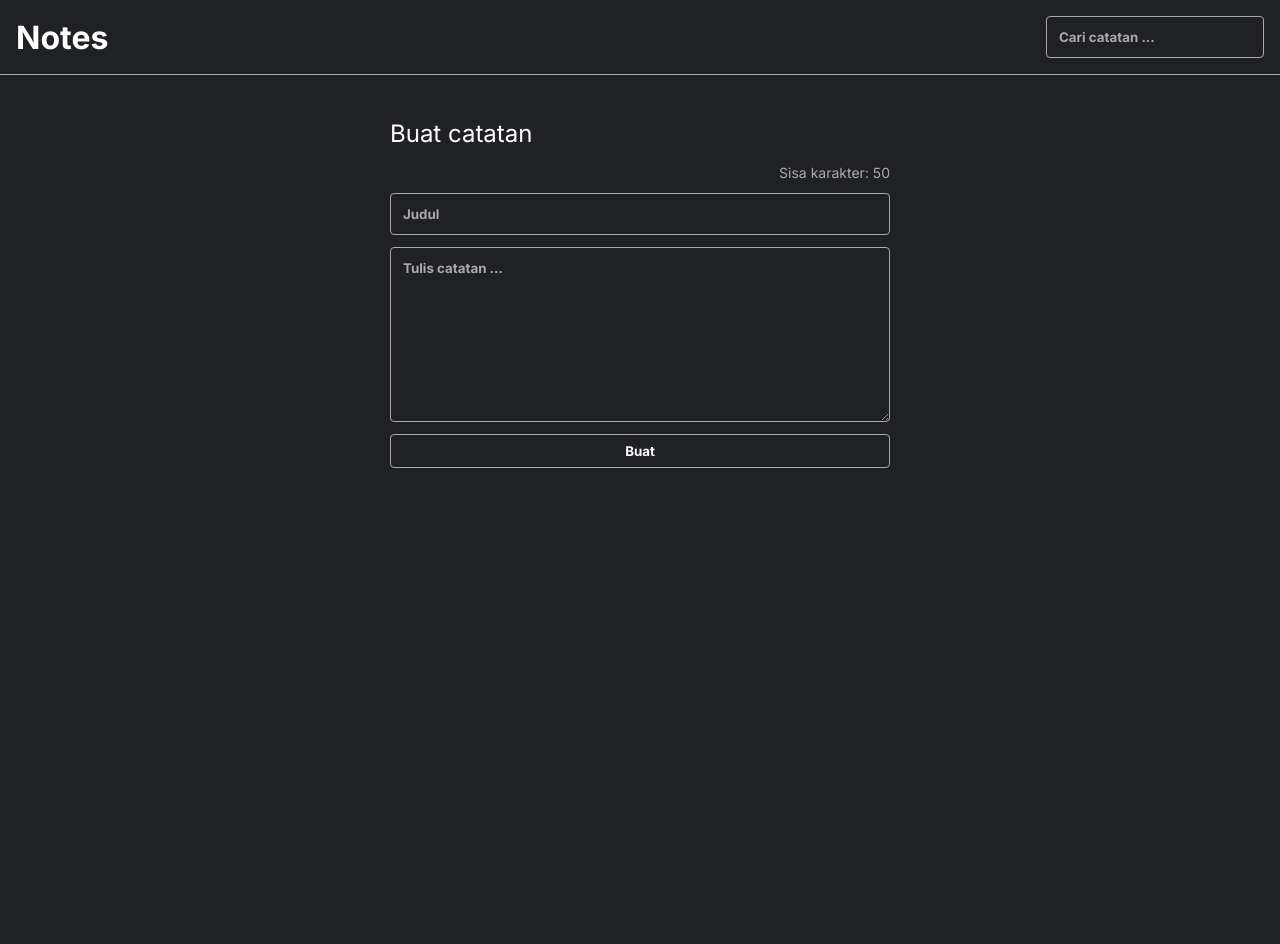
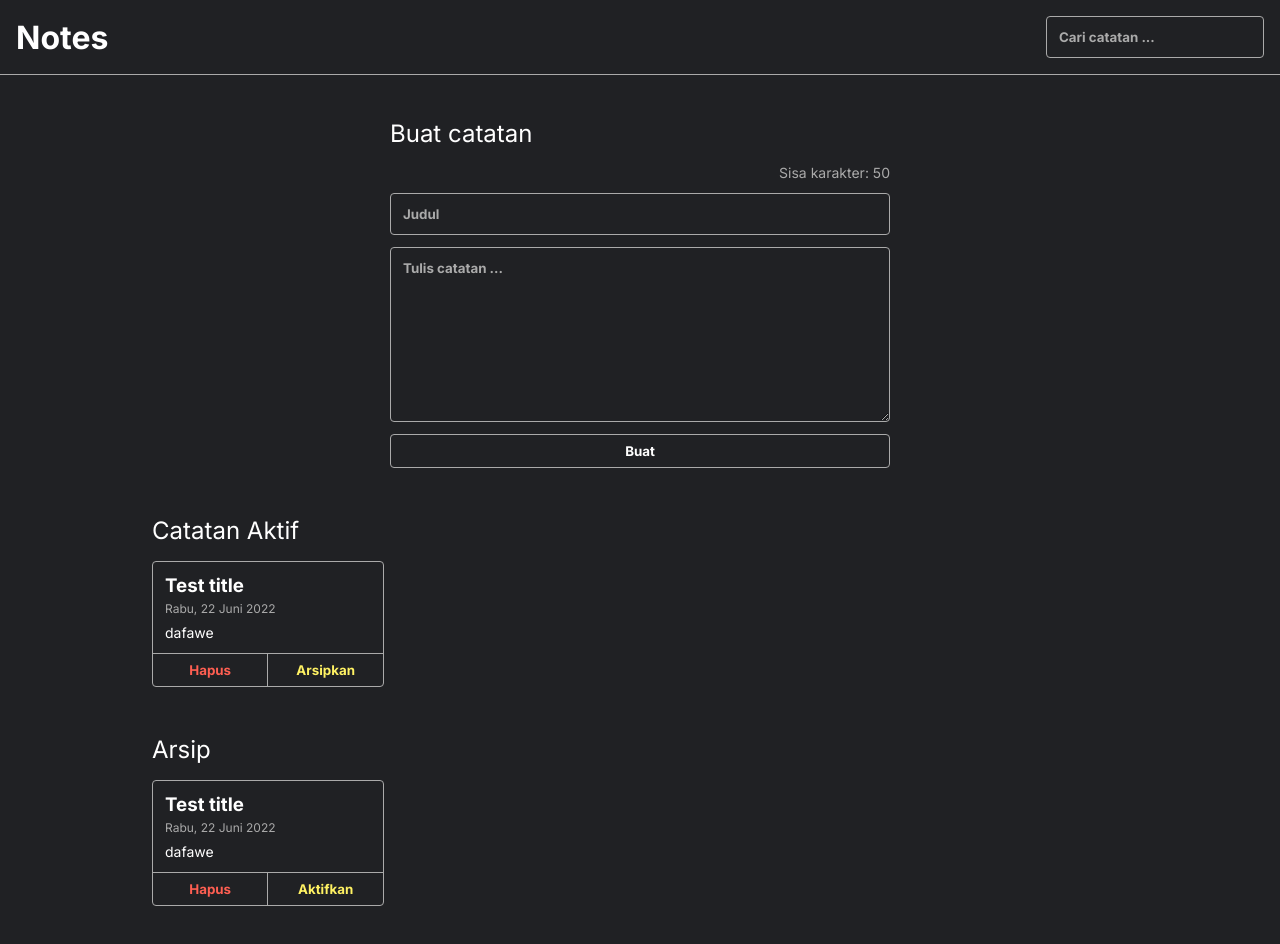
Before and after one commit to stevelukis/react-personal-notes, a React (Create React App) app: page / in a window 1280 px wide. Shown: the top 944 px of the page. Before the commit the page ends 800 px from the top, so only its background shows below. Built offline with nearby package versions, Linux system fonts and the light colour scheme.

Commit message:
Add noteCard.js

```diff
--- a/src/components/body/body.js
+++ b/src/components/body/body.js
@@ -1,10 +1,13 @@
 import React from 'react';
 import NoteInput from "./noteInput";
+import ListNotes from "./listNotes";
 
 function Body() {
     return (
         <main className="note-app__body">
             <NoteInput />
+            <ListNotes title="Catatan Aktif" archiveTriggerText="Arsipkan"/>
+            <ListNotes title="Arsip" archiveTriggerText="Aktifkan"/>
         </main>
     )
 }
--- /dev/null
+++ b/src/components/body/listNotes.js
@@ -0,0 +1,15 @@
+import React from "react";
+import NoteCard from "./noteCard";
+
+function ListNotes({ title, archiveTriggerText }) {
+    return (
+        <>
+            <h2>{title}</h2>
+            <div className="notes-list">
+                <NoteCard title={"Test title"} content="dafawe" timestamp={new Date()} archiveTriggerText={archiveTriggerText} />
+            </div>
+        </>
+    );
+}
+
+export default ListNotes;
--- /dev/null
+++ b/src/components/body/noteCard.js
@@ -0,0 +1,20 @@
+import React from 'react';
+import { showFormattedDate } from "../../utils";
+
+function NoteCard({ title, timestamp, content, archiveTriggerText }) {
+    return (
+        <div className="note-item">
+            <div className="note-item__content">
+                <h3 className="note-item__title">{title}</h3>
+                <p className="note-item__date">{showFormattedDate(timestamp)}</p>
+                <p className="note-item__body">{content}</p>
+            </div>
+            <div className="note-item__action">
+                <button className="note-item__delete-button">Hapus</button>
+                <button className="note-item__archive-button">{archiveTriggerText}</button>
+            </div>
+        </div>
+    )
+}
+
+export default NoteCard;
```
